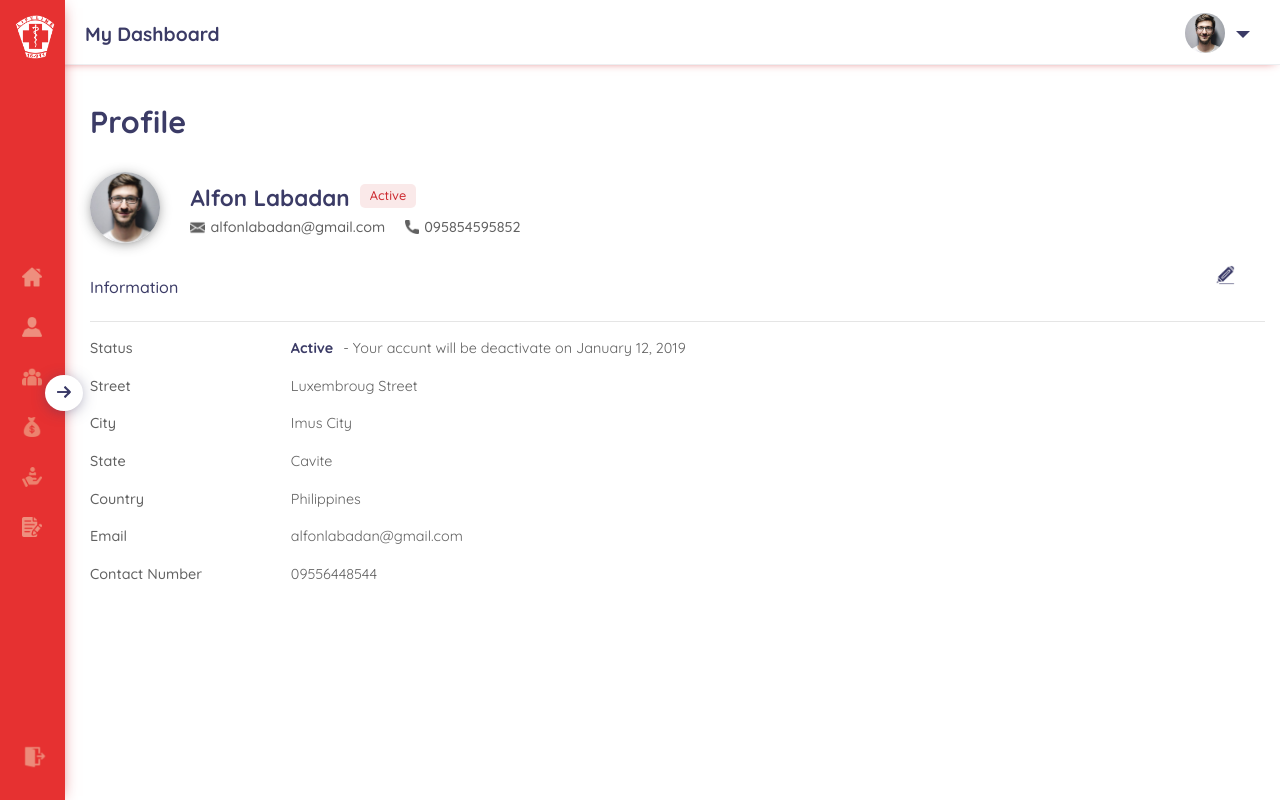
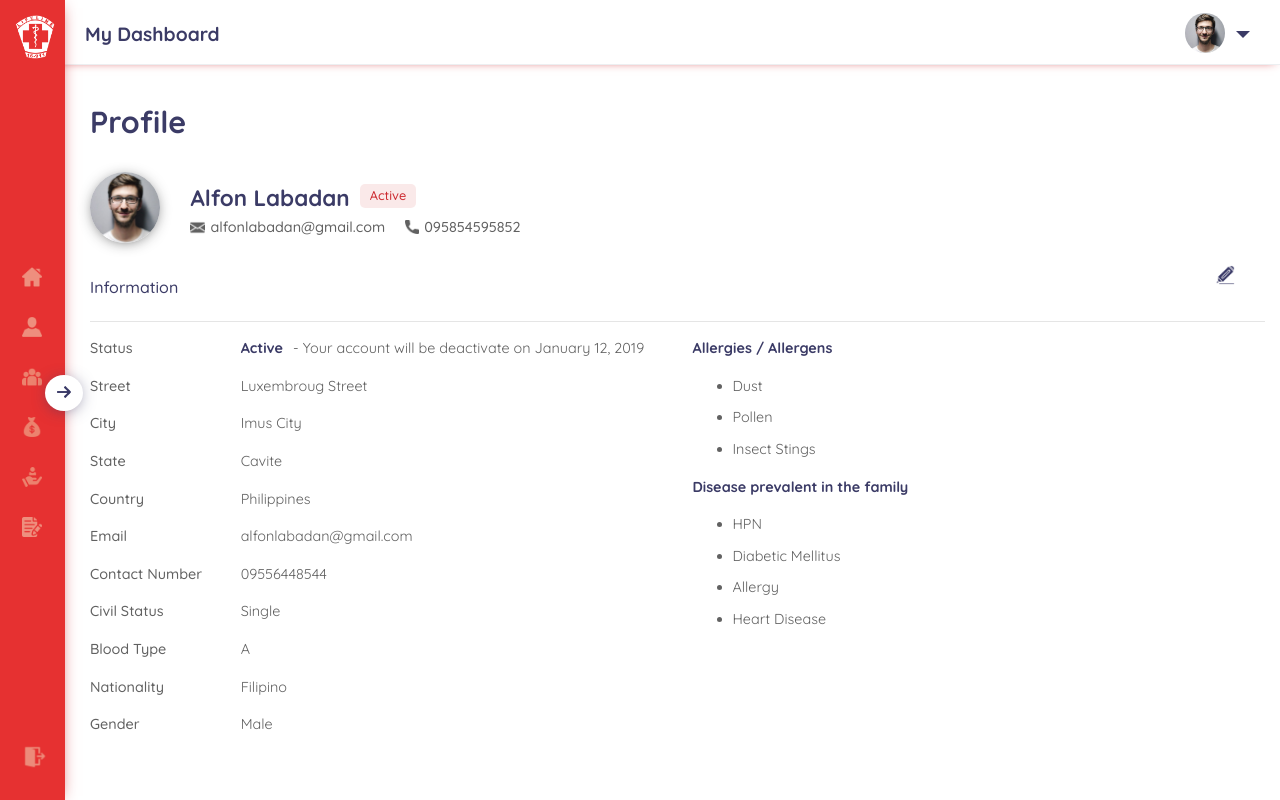
Before and after one commit to codepurse/Lifeline, a Next.js app: page /profile in a window 1280 px wide. Built offline with nearby package versions, Linux system fonts and the light colour scheme.

Commit message:
add bottom

```diff
--- a/components/navbar.js
+++ b/components/navbar.js
@@ -6,10 +6,10 @@ import Dropdown from "react-bootstrap/Dropdown";
 const Navbar = () => (
   <Container fluid={true} className="divNav">
         <Row>
-          <Col lg={6}>
+          <Col lg={6} md = {6} sm = {6} xs = {6}>
             <p class="pTitle">My Dashboard</p>
           </Col>
-          <Col lg={6}>
+          <Col lg={6} md = {6} sm = {6} xs = {6}>
             <div className="float-right form-inline">
               <img src="Image/dp.jpeg" className="imgProfile" />
               <span class="lblName">Alfon Labadan</span>
--- a/pages/profile.js
+++ b/pages/profile.js
@@ -56,7 +56,7 @@ const profile = () => {
                     </Col>
                 </Row>
                 <Row style={{ marginTop: "10px" }}>
-                    <Col lg={1} >
+                    <Col lg={1}>
                         <img src="Image/dp.jpeg" className="img-fluid imgProfilePic"></img>
                     </Col>
                     <Col lg={11}>
@@ -80,53 +80,118 @@ const profile = () => {
                         <img src="Image/marker.png" className="img-fluid float-right" style={{ width: "20px", marginTop: "-10px" }}></img>
                     </Col>
                 </Row>
-                <Row style = {{marginTop: "-10px"}}>
+                <Row style={{ marginTop: "-10px" }}>
                     <Col lg={12}>
                         <hr className="hrProfile"></hr>
                     </Col>
                 </Row>
                 <Row>
-                    <Col lg={2}>
+                    <Col lg={6}>
+                        <Row>
+                            <Col lg={3}>
                                 <p className="pTitleProfile">Status</p>
                             </Col>
-                    <Col lg={10}>
-                        <p className="pTitleResult"><span className="pStatusProfile">Active</span>- Your accunt will be deactivate on January 12, 2019</p>
+                            <Col lg={9}>
+                                <p className="pTitleResult"><span className="pStatusProfile">Active</span>- Your account will be deactivate on January 12, 2019</p>
                             </Col>
-                    <Col lg={2}>
+                            <Col lg={3}>
                                 <p className="pTitleProfile">Street</p>
                             </Col>
-                    <Col lg={10}>
+                            <Col lg={9}>
                                 <p className="pTitleResult">Luxembroug Street</p>
                             </Col>
-                    <Col lg={2}>
+                            <Col lg={3}>
                                 <p className="pTitleProfile">City</p>
                             </Col>
-                    <Col lg={10}>
+                            <Col lg={9}>
                                 <p className="pTitleResult">Imus City</p>
                             </Col>
-                    <Col lg={2}>
+                            <Col lg={3}>
                                 <p className="pTitleProfile">State</p>
                             </Col>
-                    <Col lg={10}>
+                            <Col lg={9}>
                                 <p className="pTitleResult">Cavite</p>
                             </Col>
-                    <Col lg={2}>
+                            <Col lg={3}>
                                 <p className="pTitleProfile">Country</p>
                             </Col>
-                    <Col lg={10}>
+                            <Col lg={9}>
                                 <p className="pTitleResult">Philippines</p>
                             </Col>
-                    <Col lg={2}>
+                            <Col lg={3}>
                                 <p className="pTitleProfile">Email</p>
                             </Col>
-                    <Col lg={10}>
+                            <Col lg={9}>
                                 <p className="pTitleResult">alfonlabadan@gmail.com</p>
                             </Col>
-                    <Col lg={2}>
+                            <Col lg={3}>
                                 <p className="pTitleProfile">Contact Number</p>
                             </Col>
-                    <Col lg={10}>
+                            <Col lg={9}>
                                 <p className="pTitleResult">09556448544</p>
+                            </Col>
+                            <Col lg={3}>
+                                <p className="pTitleProfile">Civil Status</p>
+                            </Col>
+                            <Col lg={9}>
+                                <p className="pTitleResult">Single</p>
+                            </Col>
+                            <Col lg={3}>
+                                <p className="pTitleProfile">Blood Type</p>
+                            </Col>
+                            <Col lg={9}>
+                                <p className="pTitleResult">A</p>
+                            </Col>
+                            <Col lg={3}>
+                                <p className="pTitleProfile">Nationality</p>
+                            </Col>
+                            <Col lg={9}>
+                                <p className="pTitleResult">Filipino</p>
+                            </Col>
+                            <Col lg={3}>
+                                <p className="pTitleProfile">Gender</p>
+                            </Col>
+                            <Col lg={9}>
+                                <p className="pTitleResult">Male</p>
+                            </Col>
+                        </Row>
+                    </Col>
+                    <Col lg={6}>
+                        <Row>
+                            <Col lg={12}>
+                                <p className="pAllergies">Allergies / Allergens</p>
+                                <ul>
+                                    <li className="pAllergens">
+                                        Dust
+                                    </li>
+                                    <li className="pAllergens">
+                                        Pollen
+                                    </li>
+                                    <li className="pAllergens">
+                                        Insect Stings
+                                    </li>
+                                </ul>
+                            </Col>
+                        </Row>
+                        <Row>
+                            <Col lg={12}>
+                                <p className="pAllergies">Disease prevalent in the family</p>
+                                <ul>
+                                    <li className="pAllergens">
+                                       HPN
+                                    </li>
+                                    <li className="pAllergens">
+                                        Diabetic Mellitus
+                                    </li>
+                                    <li className="pAllergens">
+                                        Allergy
+                                    </li>
+                                    <li className="pAllergens">
+                                        Heart Disease
+                                    </li>
+                                </ul>
+                            </Col>
+                        </Row>
                     </Col>
                 </Row>
             </Container>
--- a/public/Css/dashboard.css
+++ b/public/Css/dashboard.css
@@ -12,6 +12,25 @@ body, html {
   }
   100% {
     opacity: 1;
+  }
+}
+
+@media only screen and (max-width: 520px) {
+  .colSideMenu {
+    display: none;
+  }
+  .colMain {
+    padding-left: 15px !important;
+  }
+  .pTitle {
+    margin-left: 0px !important;
+  }
+  section {
+    padding-right: 15px !important;
+    margin-bottom: 59px !important;
+  }
+  .colBottom {
+    display: block !important;
   }
 }
 
@@ -350,13 +369,13 @@ and also iPads specifically.
     border: none;
     border-bottom: 1px solid #eee;
     position: relative;
-    padding-left: 50%;
+    padding-left: 35%;
   }
   td:before {
     /* Now like a table header */
     position: absolute;
     /* Top/left values mimic padding */
-    top: 6px;
+    top: 15px;
     left: 6px;
     width: 45%;
     padding-right: 10px;
@@ -623,6 +642,20 @@ textarea {
   margin-top: 5px;
 }
 
+.pAllergies {
+  font-family: Quicksand;
+  color: #3b3b66;
+  font-size: 0.9rem;
+  font-weight: 700;
+}
+
+.pAllergens {
+  font-family: Quicksand;
+  color: #616161;
+  font-size: 0.9rem;
+  margin-top: 10px;
+}
+
 .rowProfile {
   width: 100%;
   margin-top: 20px;
@@ -715,3 +748,112 @@ textarea {
   font-size: 1.5rem;
   font-weight: 700;
 }
+
+input[type='checkbox']{ height: 0; width: 0; }
+
+input[type='checkbox'] + label{
+  position: relative;
+  display: flex;
+  margin: .6em 0;
+  align-items: center;
+  color: #9e9e9e;
+  transition: color 250ms cubic-bezier(.4,.0,.23,1);
+}
+input[type='checkbox'] + label > ins{
+  position: absolute;
+  display: block;
+  bottom: 0;
+  left: 2em;
+  height: 0;
+  width: 100%;
+  overflow: hidden;
+  text-decoration: none;
+  transition: height 300ms cubic-bezier(.4,.0,.23,1);
+}
+input[type='checkbox'] + label > ins > i{
+  position: absolute;
+  bottom: 0;
+  font-style: normal;
+  color: #4FC3F7;
+}
+input[type='checkbox'] + label > span{
+  display: flex;
+  justify-content: center;
+  align-items: center;
+  margin-right: 1em;
+  width: 1em;
+  height: 1em;
+  background: transparent;
+  border: 2px solid #9E9E9E;
+  border-radius: 2px;
+  cursor: pointer;
+  transition: all 250ms cubic-bezier(.4,.0,.23,1);
+}
+
+input[type='checkbox'] + label:hover, input[type='checkbox']:focus + label{
+  color: #fff;
+}
+input[type='checkbox'] + label:hover > span, input[type='checkbox']:focus + label > span{
+  background: rgba(255,255,255,.1);
+}
+input[type='checkbox']:checked + label > ins{ height: 100%; }
+
+input[type='checkbox']:checked + label > span{
+  border: .5em solid #FFEB3B;
+  animation: shrink-bounce 200ms cubic-bezier(.4,.0,.23,1);
+}
+input[type='checkbox']:checked + label > span:before{
+  content: "";
+  position: absolute;
+  top: .6em;
+  left: .2em;
+  border-right: 3px solid transparent;
+  border-bottom: 3px solid transparent;
+  transform: rotate(45deg);
+  transform-origin: 0% 100%;
+  animation: checkbox-check 125ms 250ms cubic-bezier(.4,.0,.23,1) forwards;
+}
+
+@keyframes shrink-bounce{
+  0%{
+    transform: scale(1);
+  }
+  33%{
+    transform: scale(.85);
+  }
+  100%{
+    transform: scale(1);
+  }
+}
+@keyframes checkbox-check{
+  0%{
+    width: 0;
+    height: 0;
+    border-color: #212121;
+    transform: translate3d(0,0,0) rotate(45deg);
+  }
+  33%{
+    width: .2em;
+    height: 0;
+    transform: translate3d(0,0,0) rotate(45deg);
+  }
+  100%{
+    width: .2em;
+    height: .5em;
+    border-color: #212121;
+    transform: translate3d(0,-.5em,0) rotate(45deg);
+  }
+}
+
+.colBottom {
+  position: fixed;
+  bottom: 0px;
+  background-color: #cc292f;
+  padding: 15px 15px;
+  z-index: 9999999999999999;
+  margin-left: 0px;
+  display: none;
+  -webkit-box-shadow: 0px -8px 23px -6px rgba(204,41,47,0.5);
+  -moz-box-shadow: 0px -8px 23px -6px rgba(204,41,47,0.5);
+  box-shadow: 0px -8px 23px -6px rgba(204,41,47,0.5);
+}
```
Also changed, not shown: components/bottom.js (added, +27 -0 lines), pages/dashboard.js (+12 -9 lines), public/Image/tag.png (added). Lines whose indentation alone changed are shown as unchanged.
